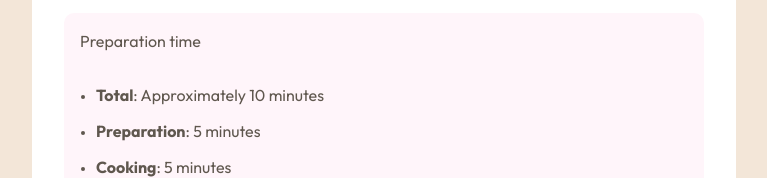
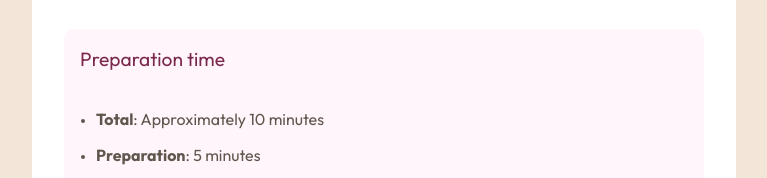
Before and after one commit to candicoded/recipe-page-main, a plain HTML site: page index.html in a window 1280 px wide. Shown: the part 595-773 px from the top of the page, without its empty margins (256-1023 px from the left). Drawn offline with Linux system fonts and the light colour scheme.

Commit message:
Update style.css

```diff
--- a/style.css
+++ b/style.css
@@ -45,11 +45,6 @@ h2 {
   font-weight: lighter;
 }
 
-h4 {
-  color: var(--dark-raspberry);
-  font-size: 1.2rem;
-}
-
 p {
   line-height: 1.5;
   margin-bottom: 1em;
@@ -60,6 +55,11 @@ p {
   padding: 1em;
   border-radius: 10px;
   margin: 2em 0;
+}
+
+.prep-container p {
+  color: var(--dark-raspberry);
+  font-size: 1.2rem;
 }
 
 .prep-container ul {
@@ -143,7 +143,7 @@ footer {
     width: 55%;
     background-color: var(--white);
     border-radius: 30px;
-    margin: 5em;
+    margin: 6em;
   }
 
   img {
```
